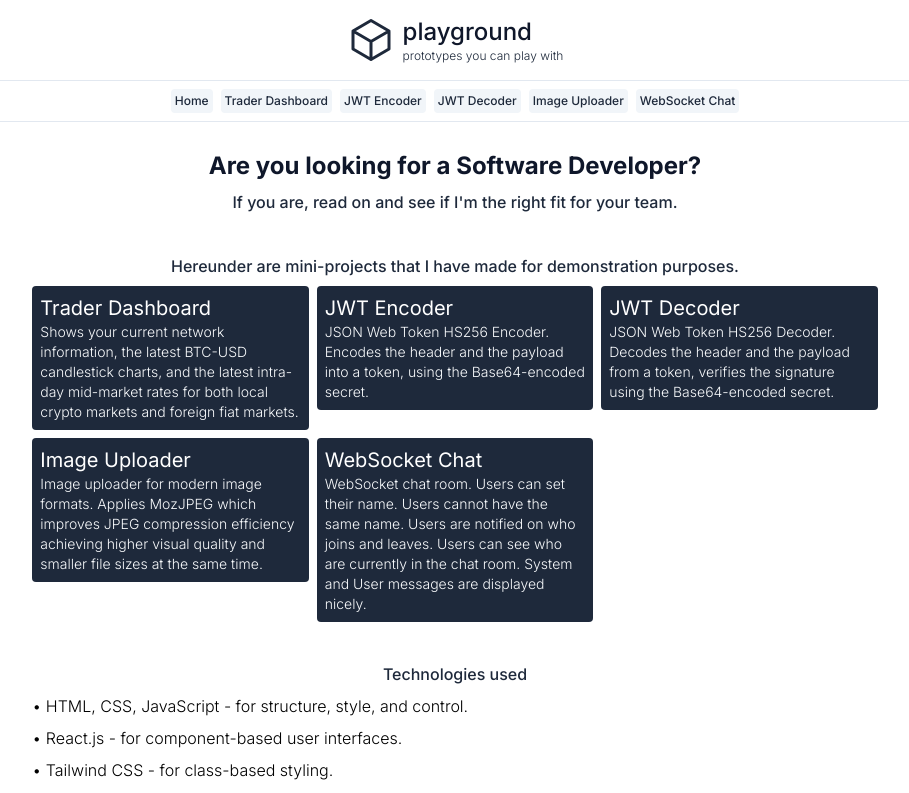
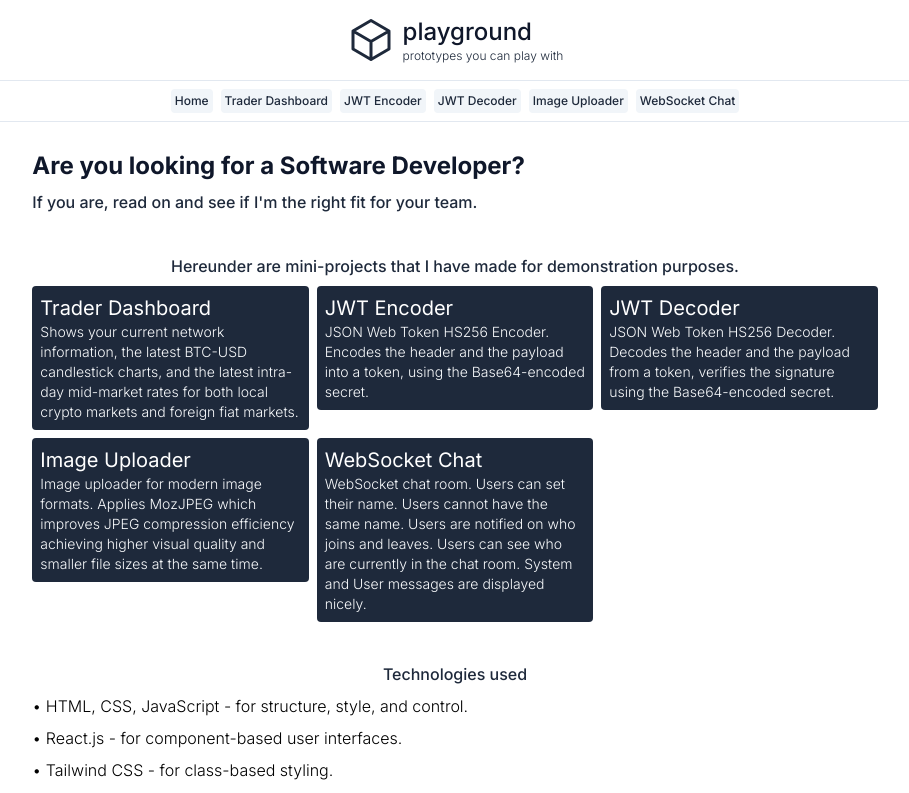
Before and after one commit to joshxyzhimself/playground, a React (Vite) app in the folder client/: page / in a window 1280 px wide. Shown: the top 793 px of the page, without its empty margins (185-1094 px from the left). Built offline with nearby package versions, Linux system fonts and the light colour scheme.

Commit message:
Use React Suspense + lazy

```diff
--- a/client/src/App.jsx
+++ b/client/src/App.jsx
@@ -6,15 +6,16 @@ import { useLocalStorage } from './modules/useLocalStorage.mjs';
 import * as hs256 from './modules/hs256.mjs';
 
 import Navigation from './components/Navigation';
-import Home from './pages/Home';
-import TraderDashboard from './pages/TraderDashboard';
-import JwtEncoder from './pages/JwtEncoder';
-import JwtDecoder from './pages/JwtDecoder';
-import ImageUploader from './pages/ImageUploader';
-import WebSocketChat from './pages/WebSocketChat';
-import SignIn from './pages/SignIn';
-import Status403 from './pages/Status403';
-import Status404 from './pages/Status404';
+
+const Home = React.lazy(() => import('./pages/Home'));
+const TraderDashboard = React.lazy(() => import('./pages/TraderDashboard'));
+const JwtEncoder = React.lazy(() => import('./pages/JwtEncoder'));
+const JwtDecoder = React.lazy(() => import('./pages/JwtDecoder'));
+const ImageUploader = React.lazy(() => import('./pages/ImageUploader'));
+const WebSocketChat = React.lazy(() => import('./pages/WebSocketChat'));
+const SignIn = React.lazy(() => import('./pages/SignIn'));
+const Status403 = React.lazy(() => import('./pages/Status403'));
+const Status404 = React.lazy(() => import('./pages/Status404'));
 
 import { useAudio } from 'react-use';
 
@@ -102,6 +103,11 @@ const App = () => {
         </div>
       </div>
       <Navigation history={history} session={session} set_session={set_session} />
+      <div>
+        <React.Suspense fallback={null}>
+          { content }
+        </React.Suspense>
+      </div>
       <div className="hidden">
         { audio }
         <div className="p-1 flex flex-row justify-center items-center">
@@ -124,9 +130,6 @@ const App = () => {
           </div>
         </div>
       </div>
-      <div>
-        { content }
-      </div>
     </div>
   );
 };
--- a/client/src/pages/Home.jsx
+++ b/client/src/pages/Home.jsx
@@ -17,10 +17,10 @@ export const Home = (props) => {
         <div className="w-full sm:w-5/6 md:w-4/5 lg:w-2/3">
 
           <div className="py-4">
-            <div className="p-1 text-center text-2xl font-bold text-slate-900">
+            <div className="p-1 text-left text-2xl font-bold text-slate-900">
               Are you looking for a Software Developer?
             </div>
-            <div className="p-1 text-center text-base font-medium text-slate-800">
+            <div className="p-1 text-left text-base font-medium text-slate-800">
               If you are, read on and see if I&apos;m the right fit for your team.
             </div>
           </div>
```
